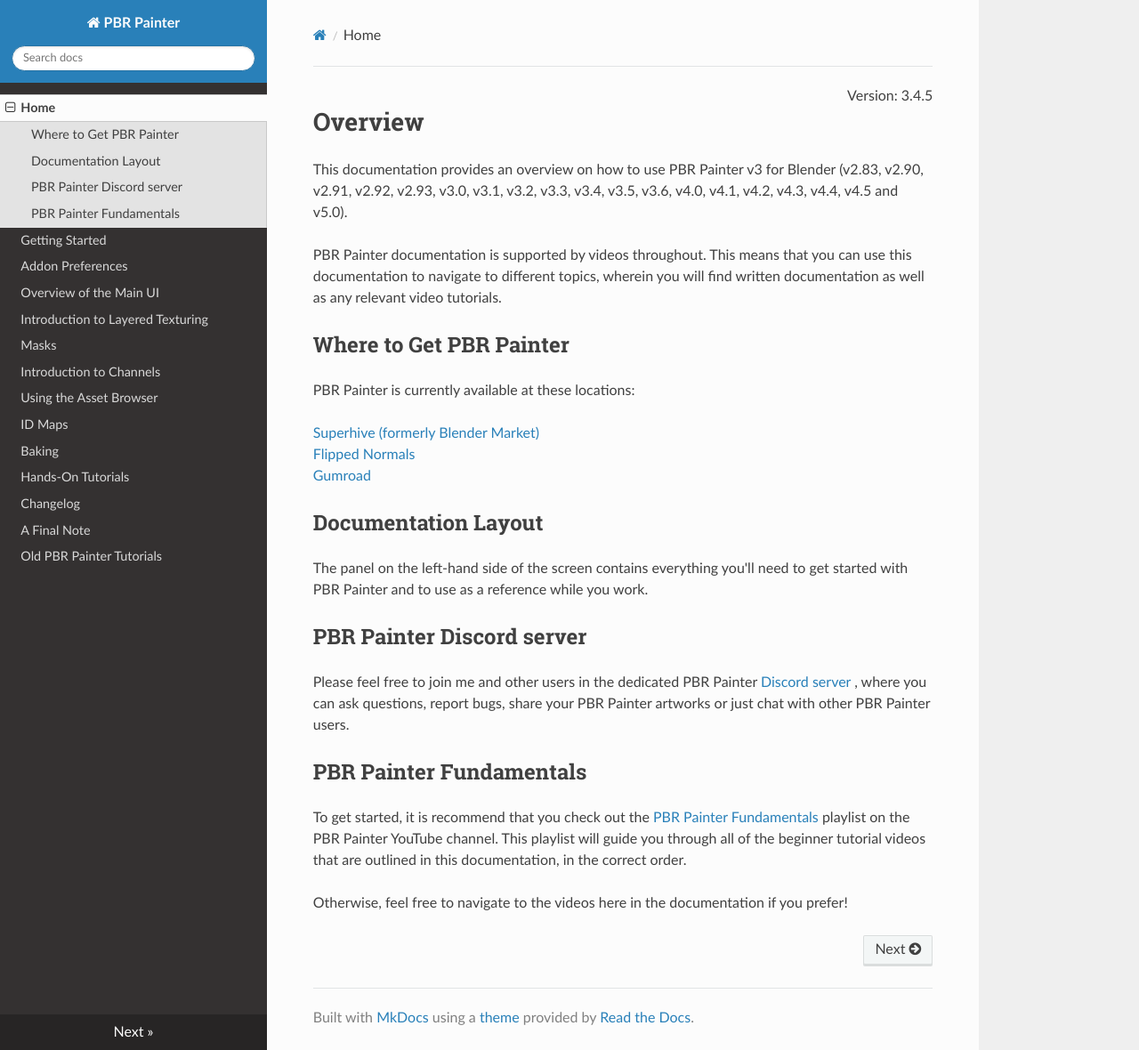
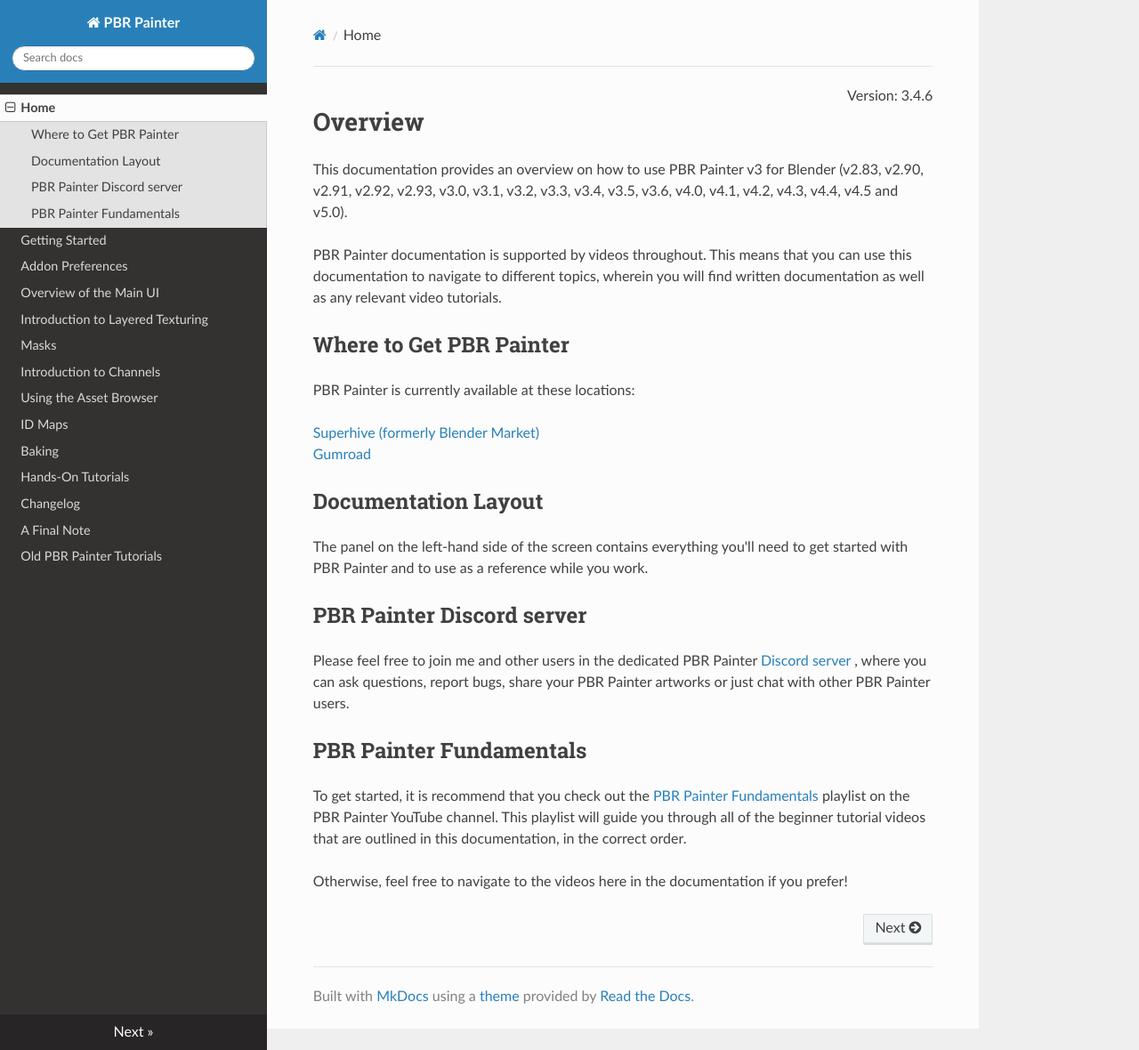
Before and after one commit to pbrpainter/pbr-painter-doc, an MkDocs documentation site: the page built from docs/index.md, in a window 1280 px wide and 1180 px high. Shown: the whole window at 89% size. Built offline with MkDocs 1.6.1, drawn with Linux system fonts in a browser that asks for light colours; nearby versions of some CDN libraries.

Commit message:
Update to v3.4.6 & removed reference to FN

```diff
--- a/docs/index.md
+++ b/docs/index.md
@@ -1,4 +1,4 @@
-<div style="text-align: right"> Version: 3.4.5 </div>
+<div style="text-align: right"> Version: 3.4.6 </div>
 
 # Overview
 
@@ -12,7 +12,6 @@
 PBR Painter is currently available at these locations:
 
 <a href="https://superhivemarket.com/products/pbr-painter">Superhive (formerly Blender Market)</a>
-<br/><a href="https://flippednormals.com/product/pbr-painter-3-for-blender-7838">Flipped Normals</a>
 <br/><a href="https://gumroad.com/l/pbrpainter">Gumroad</a>
 
 ## Documentation Layout
```
Also changed, not shown: docs/change_log.md (+2 -0 lines).
